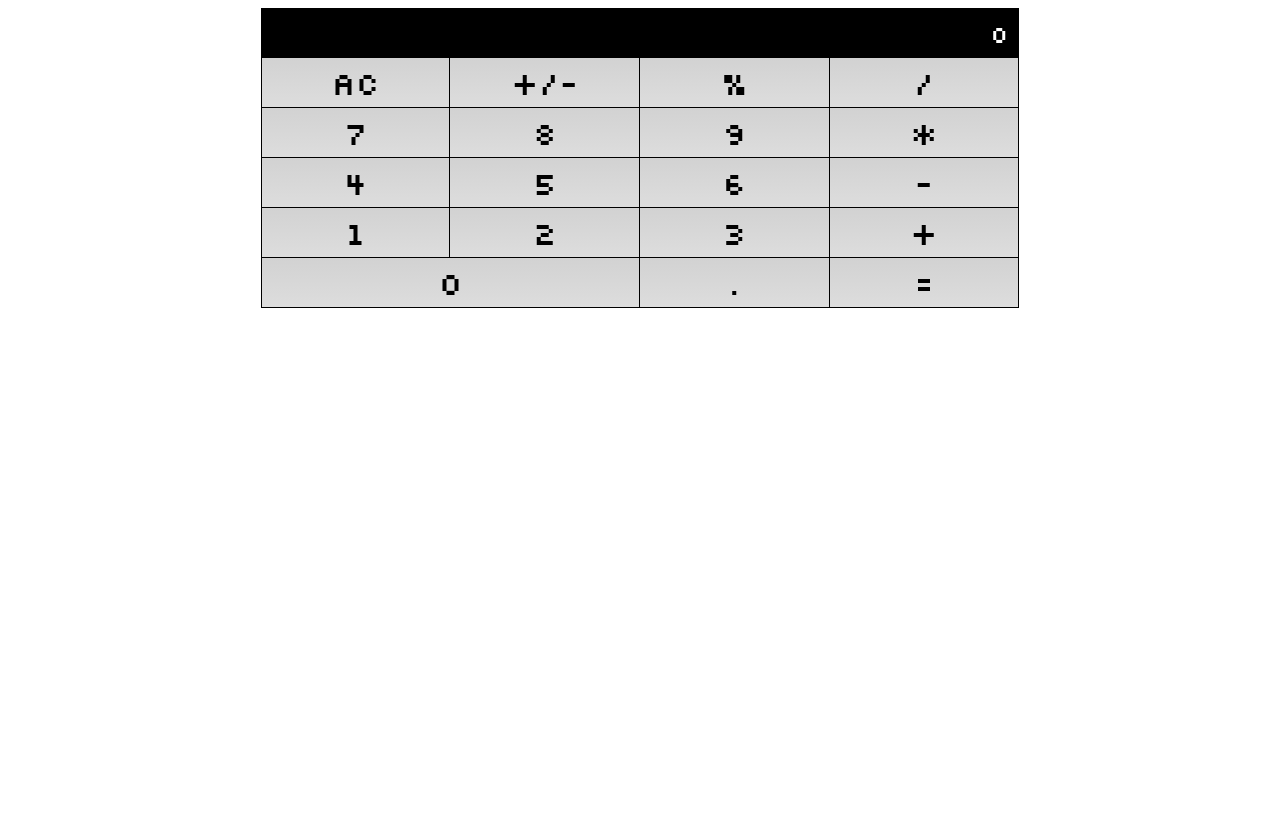
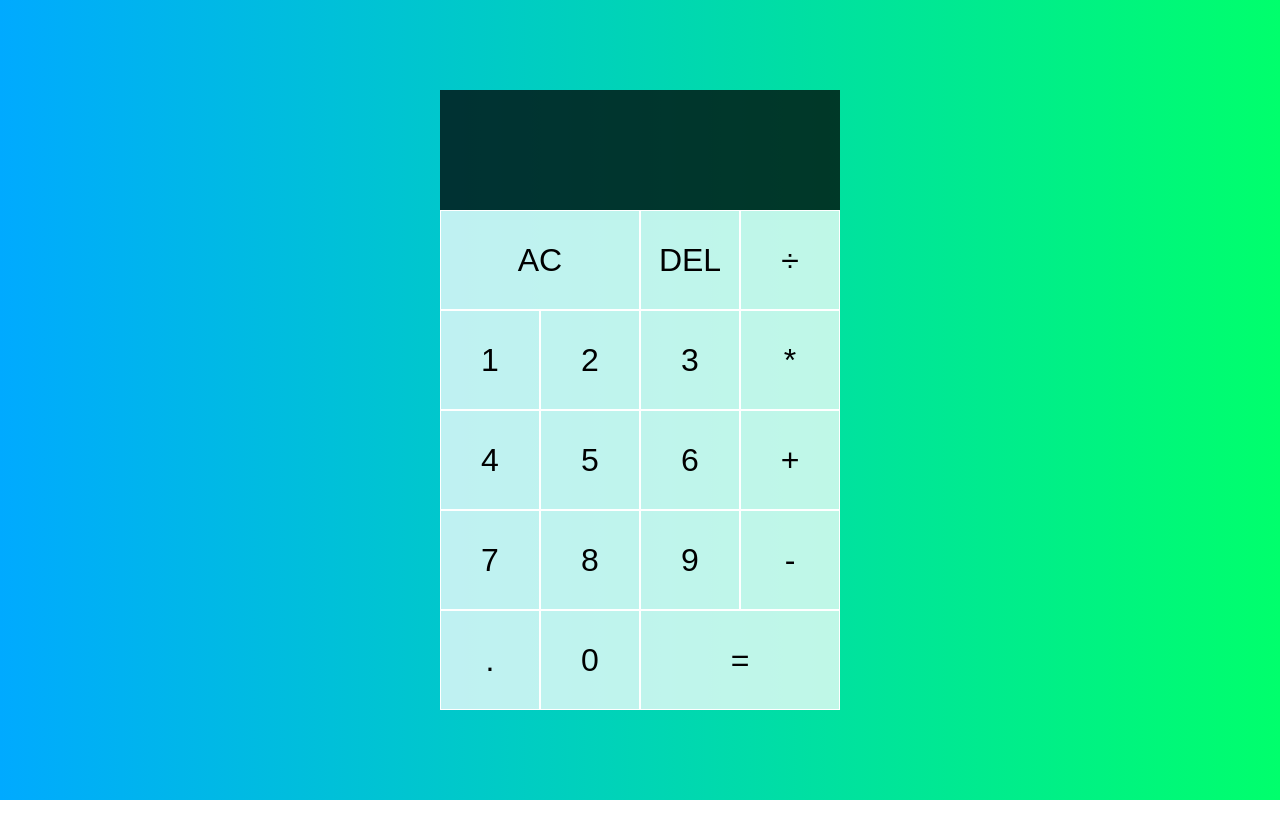
Before and after one commit to mcgidoug/js-calc, a plain HTML site: page index.html in a window 1280 px wide. Drawn offline with Linux system fonts and the light colour scheme.

Commit message:
initial commit 2 with calc template

```diff
--- a/index.html
+++ b/index.html
@@ -3,47 +3,38 @@
 
 <head>
     <meta charset="UTF-8">
-    <meta http-equiv="X-UA-Compatible" content="IE=edge">
     <meta name="viewport" content="width=device-width, initial-scale=1.0">
-    <title>JS Calc</title>
-    <link rel="stylesheet" href="style.css">
-    <!-- google fonts -->
-    <link rel="preconnect" href="https://fonts.googleapis.com">
-    <link rel="preconnect" href="https://fonts.gstatic.com" crossorigin>
-    <link href="https://fonts.googleapis.com/css2?family=Silkscreen&display=swap" rel="stylesheet">
+    <meta http-equiv="X-UA-Compatible" content="ie=edge">
+    <title>Calculator</title>
+    <link href="styles.css" rel="stylesheet">
+    <script src="script.js" defer></script>
 </head>
 
 <body>
-    <!-- calc container -->
-    <div class="container">
-        <!-- answer bar -->
-        <div class="result">0</div>
-        <!-- calc buttons -->
-        <div class="buttons">
-            <span class="button resetBtn">AC</span>
-            <span class="button negative operator">+/-</span>
-            <span class="button operator percent">%</span>
-            <span class="button operator">/</span>
-            <span class="button number">7</span>
-            <span class="button number">8</span>
-            <span class="button number">9</span>
-            <span class="button operator">*</span>
-            <span class="button number">4</span>
-            <span class="button number">5</span>
-            <span class="button number">6</span>
-            <span class="button operator">-</span>
-            <span class="button number">1</span>
-            <span class="button number">2</span>
-            <span class="button number">3</span>
-            <span class="button operator">+</span>
-            <span class="button number zero-btn">0</span>
-            <span class="button number dot">.</span>
-            <span class="button  operator">=</span>
+    <div class="calculator-grid">
+        <div class="output">
+            <div data-previous-operand class="previous-operand"></div>
+            <div data-current-operand class="current-operand"></div>
         </div>
+        <button data-all-clear class="span-two">AC</button>
+        <button data-delete>DEL</button>
+        <button data-operation>÷</button>
+        <button data-number>1</button>
+        <button data-number>2</button>
+        <button data-number>3</button>
+        <button data-operation>*</button>
+        <button data-number>4</button>
+        <button data-number>5</button>
+        <button data-number>6</button>
+        <button data-operation>+</button>
+        <button data-number>7</button>
+        <button data-number>8</button>
+        <button data-number>9</button>
+        <button data-operation>-</button>
+        <button data-number>.</button>
+        <button data-number>0</button>
+        <button data-equals class="span-two">=</button>
     </div>
-
-    <!-- calc functionality -->
-    <script src="app.js"></script>
 </body>
 
 </html>
--- /dev/null
+++ b/script.js
@@ -0,0 +1,11 @@
+const numberButtons = document.querySelectorAll("[data-number]");
+const operationButtons = document.querySelectorAll("[data-operation]");
+const equalsButton = document.querySelector("[data-equals]");
+const deleteButton = document.querySelector("[data-delete]");
+const allClearButton = document.querySelector("[data-all-clear]");
+const previousOperandTextElement = document.querySelector(
+  "[data-previous-operand]"
+);
+const currentOperandTextElement = document.querySelector(
+  "[data-current-operand]"
+);
--- a/style.css
+++ /dev/null
@@ -1,62 +0,0 @@
-* {
-  box-sizing: border-box;
-  font-family: "Silkscreen", cursive;
-}
-
-body {
-  min-height: 100vh;
-  display: flex;
-  justify-content: center;
-  align-items: flex-start;
-}
-
-.container {
-  display: flex;
-  flex-wrap: wrap;
-  flex: 0 1 60%;
-  min-width: 400px;
-}
-
-.buttons,
-.result {
-  display: flex;
-  flex-wrap: wrap;
-  flex: 0 1 100%;
-}
-
-.result {
-  height: 50px;
-  border: 1px solid black;
-  justify-content: flex-end;
-  align-items: center;
-  font-size: 1.5em;
-  background: #000;
-  color: #fff;
-  padding: 0 10px;
-}
-
-.button {
-  display: flex;
-  flex: 0 1 25%;
-  justify-content: center;
-  align-items: center;
-  height: 50px;
-  border: 1px solid black;
-  border-top: none;
-  border-left: none;
-  cursor: pointer;
-  background: -webkit-linear-gradient(top, #d2d2d2, #ddd);
-  font-size: 2em;
-}
-
-.button:nth-child(4n + 1) {
-  border-left: 1px solid black;
-}
-
-.zero-btn {
-  flex-grow: 2;
-}
-
-.doubleBordered {
-  border: 2px solid black;
-}
--- /dev/null
+++ b/styles.css
@@ -0,0 +1,60 @@
+*,
+*::before,
+*::after {
+  box-sizing: border-box;
+  font-family: Gotham Rounded, sans-serif;
+  font-weight: normal;
+}
+
+body {
+  padding: 0;
+  margin: 0;
+  background: linear-gradient(to right, #00aaff, #00ff6c);
+}
+
+.calculator-grid {
+  display: grid;
+  justify-content: center;
+  align-content: center;
+  min-height: 100vh;
+  grid-template-columns: repeat(4, 100px);
+  grid-template-rows: minmax(120px, auto) repeat(5, 100px);
+}
+
+.calculator-grid > button {
+  cursor: pointer;
+  font-size: 2rem;
+  border: 1px solid white;
+  outline: none;
+  background-color: rgba(255, 255, 255, 0.75);
+}
+
+.calculator-grid > button:hover {
+  background-color: rgba(255, 255, 255, 0.9);
+}
+
+.span-two {
+  grid-column: span 2;
+}
+
+.output {
+  grid-column: 1 / -1;
+  background-color: rgba(0, 0, 0, 0.75);
+  display: flex;
+  align-items: flex-end;
+  justify-content: space-around;
+  flex-direction: column;
+  padding: 10px;
+  word-wrap: break-word;
+  word-break: break-all;
+}
+
+.output .previous-operand {
+  color: rgba(255, 255, 255, 0.75);
+  font-size: 1.5rem;
+}
+
+.output .current-operand {
+  color: white;
+  font-size: 2.5rem;
+}
```
Also changed, not shown: app.js (deleted, +0 -15 lines), 1 other file.
